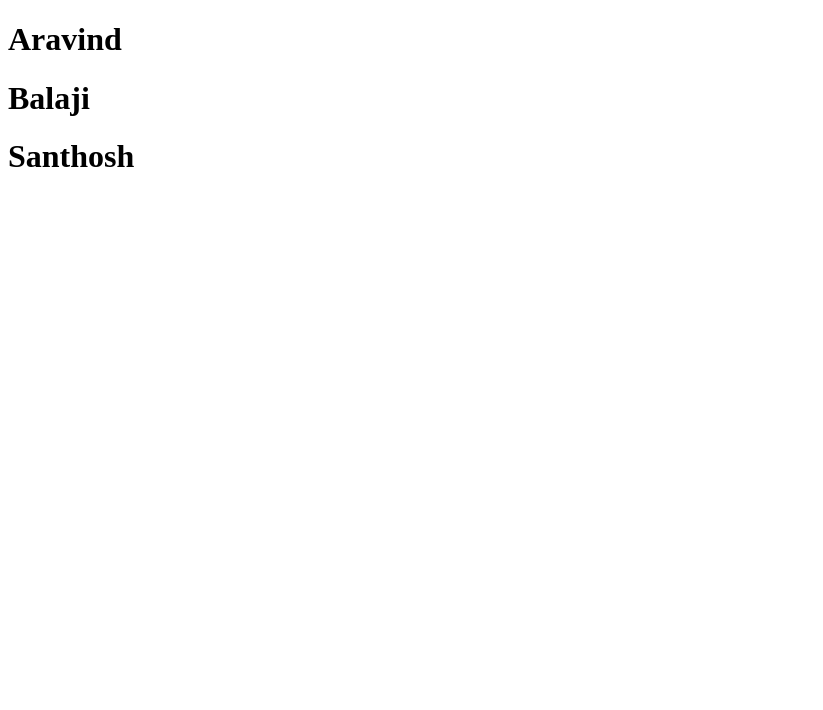
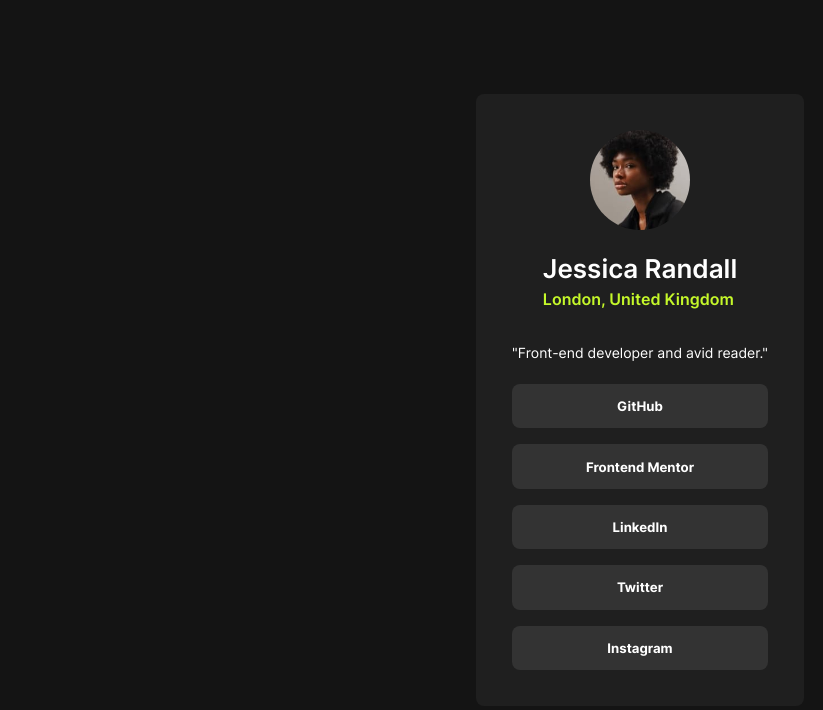
Before and after one commit to Balaji-Vemula/CSSPractice06SocialLinksProfile, a plain HTML site: page index.html in a window 1280 px wide. Shown: the whole page, without its empty margins (0-823 px from the left). Drawn offline with Linux system fonts and the light colour scheme.

Commit message:
html and css

```diff
--- a/index.html
+++ b/index.html
@@ -1,26 +1,41 @@
 <!DOCTYPE html>
 <html lang="en">
+
 <head>
   <meta charset="UTF-8">
-  <meta name="viewport" content="width=device-width, initial-scale=1.0"> <!-- displays site properly based on user's device -->
+  <meta name="viewport" content="width=device-width, initial-scale=1.0">
+  <!-- displays site properly based on user's device -->
 
   <link rel="icon" type="image/png" sizes="32x32" href="./assets/images/favicon-32x32.png">
+  <link rel="stylesheet" href="style.css">
 
   <title>Frontend Mentor | Social links profile</title>
 
-  <!-- Feel free to remove these styles or customise in your own stylesheet 👍 -->
-  <style>
-    .attribution { font-size: 11px; text-align: center; }
-    .attribution a { color: hsl(228, 45%, 44%); }
 
-  </style>
 </head>
+
 <body>
 
-  <div>
-    <h1 class="user">Aravind</h1>
-    <h1 class="user">Balaji</h1>
-    <h1 class="user">Santhosh</h1>
-  </div>
+  <main class="container">
+    <div class="profile-container">
+      <img src="./assets/images/avatar-jessica.jpeg" alt="profile-pic">
+      <div class="profile">
+        <h1>Jessica Randall</h1>
+        <h2>London, United Kingdom</h2>
+      </div>
+      <div class="buttons-container">
+        <p>"Front-end developer and avid reader."</p>
+        <button>GitHub</button>
+        <button>Frontend Mentor</button>
+        <button>LinkedIn</button>
+        <button>Twitter</button>
+        <button>Instagram</button>
+      </div>
+    </div>
+  </main>
+
+
+
 </body>
+
 </html>
--- /dev/null
+++ b/style.css
@@ -0,0 +1,103 @@
+:root {
+
+    --Green: hsl(75, 94%, 57%);
+
+    --White: hsl(0, 0%, 100%);
+    --Grey-800: hsl(0, 0%, 12%);
+    --Grey-700: hsl(0, 0%, 20%);
+    --Grey-900: hsl(0, 0%, 8%);
+}
+
+@font-face {
+    font-family: 'Inter';
+    font-display: swap;
+    font-weight: 400 700;
+    src: url('./assets/fonts/Inter-VariableFont_slnt\,wght.ttf') format('truetype');
+}
+
+*,
+*::before,
+*::after {
+    box-sizing: border-box;
+}
+
+* {
+    margin: 0;
+    font: inherit;
+    font-family: "Inter", sans-serif;
+    line-height: 30px;
+    color: var(--White);
+
+}
+
+body {
+    background-color: var(--Grey-900);
+}
+
+p {
+    font-size: 0.875rem;
+}
+
+img,
+svg {
+    display: block;
+    max-width: 100%;
+}
+
+.container {
+    display: flex;
+    min-height: 100vh;
+    justify-content: center;
+    align-items: center;
+}
+
+.profile-container {
+    max-width: 400px;
+    background-color: var(--Grey-800);
+    display: flex;
+    flex-direction: column;
+    align-items: center;
+    padding: 2.25rem;
+    border-radius: 0.5rem;
+    row-gap: 1.5rem;
+
+}
+
+h1 {
+    font-size: 1.625rem;
+    font-weight: 600;
+}
+
+h2 {
+    font-size: 1rem;
+    color: var(--Green);
+    font-weight: 600;
+}
+
+img {
+    border-radius: 50%;
+    width: 100px;
+    height: 100px;
+}
+
+button {
+    background-color: var(--Grey-700);
+    font-size: 0.825rem;
+    border: 0;
+    border-radius: 0.5rem;
+    padding: 0.45rem 0;
+    font-weight: 700;
+}
+
+
+.buttons-container {
+    display: flex;
+    flex-direction: column;
+    row-gap: 1rem;
+}
+
+button:hover {
+    background-color: var(--Green);
+    color: black;
+    cursor: pointer;
+}
```
